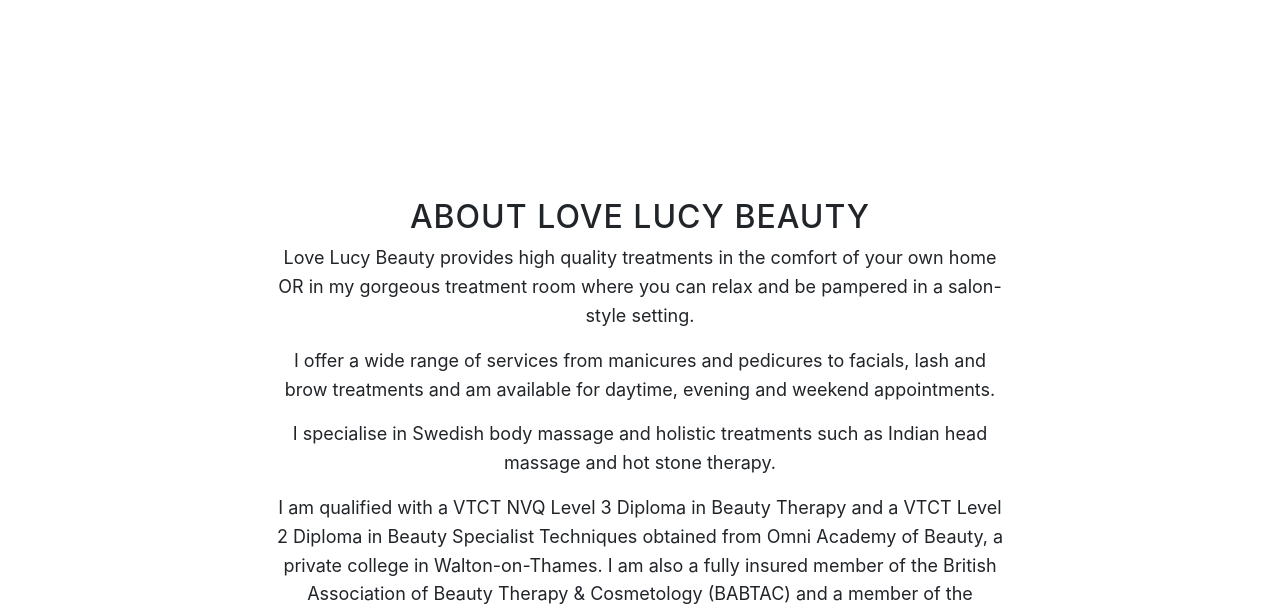
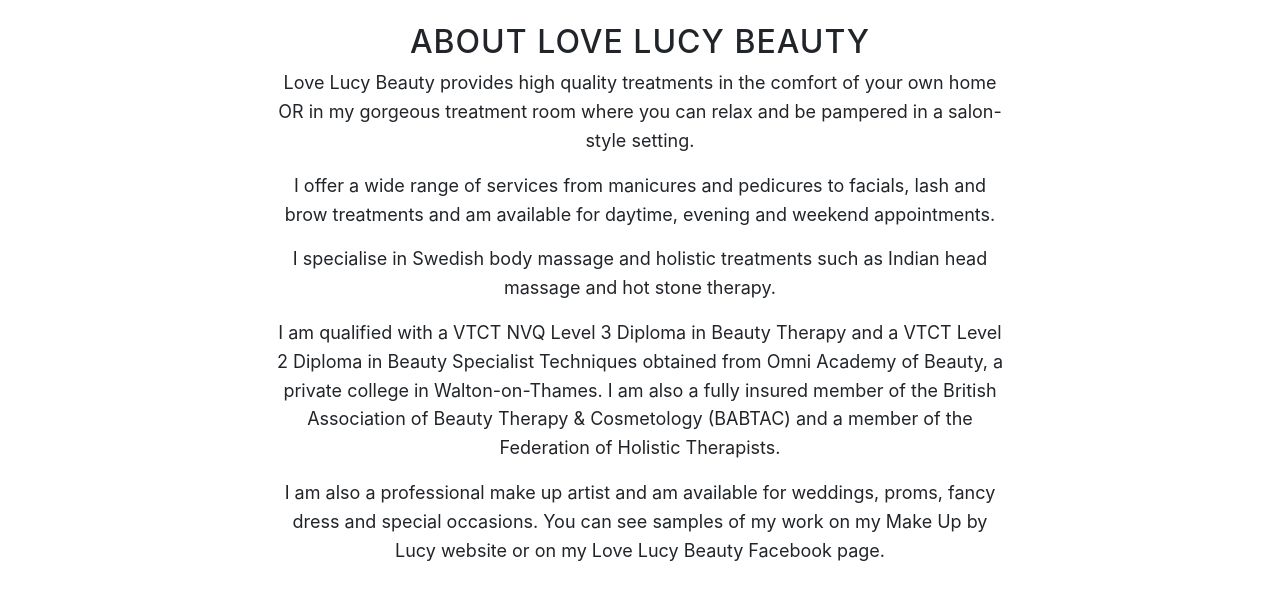
Before and after one commit to lukecartledge/lovelucybeauty, a website with bundled scripts: page index.html in a window 1280 px wide. Shown: the part 802-1416 px from the top of the page. Built offline with nearby package versions, Linux system fonts and the light colour scheme.

Commit message:
updates to the padding and margins

```diff
--- a/scss/lovelucybeauty-styles.scss
+++ b/scss/lovelucybeauty-styles.scss
@@ -167,8 +167,8 @@
 }
 
 .content-section {
-  padding-bottom: 150px;
-  padding-top: 150px;
+  padding-bottom: 25px;
+  padding-top: 25px;
 }
 
 .download-section {
@@ -184,8 +184,8 @@
 }
 @media(min-width: 992px) {
   .content-section {
-    padding-bottom: 200px;
-    padding-top: 200px;
+    padding-bottom: 25px;
+    padding-top: 25px;
   }
 
   #map {
@@ -257,7 +257,11 @@
 }
 
 .slick-slider {
-  margin-bottom: 30px;
+
+  &.slick-dotted {
+    margin-bottom: 70px;
+  }
+
   img {
     height: 480px;
     margin: 5px;
```
Also changed, not shown: css/lovelucybeauty-styles.css, css/lovelucybeauty-styles.min.css.
